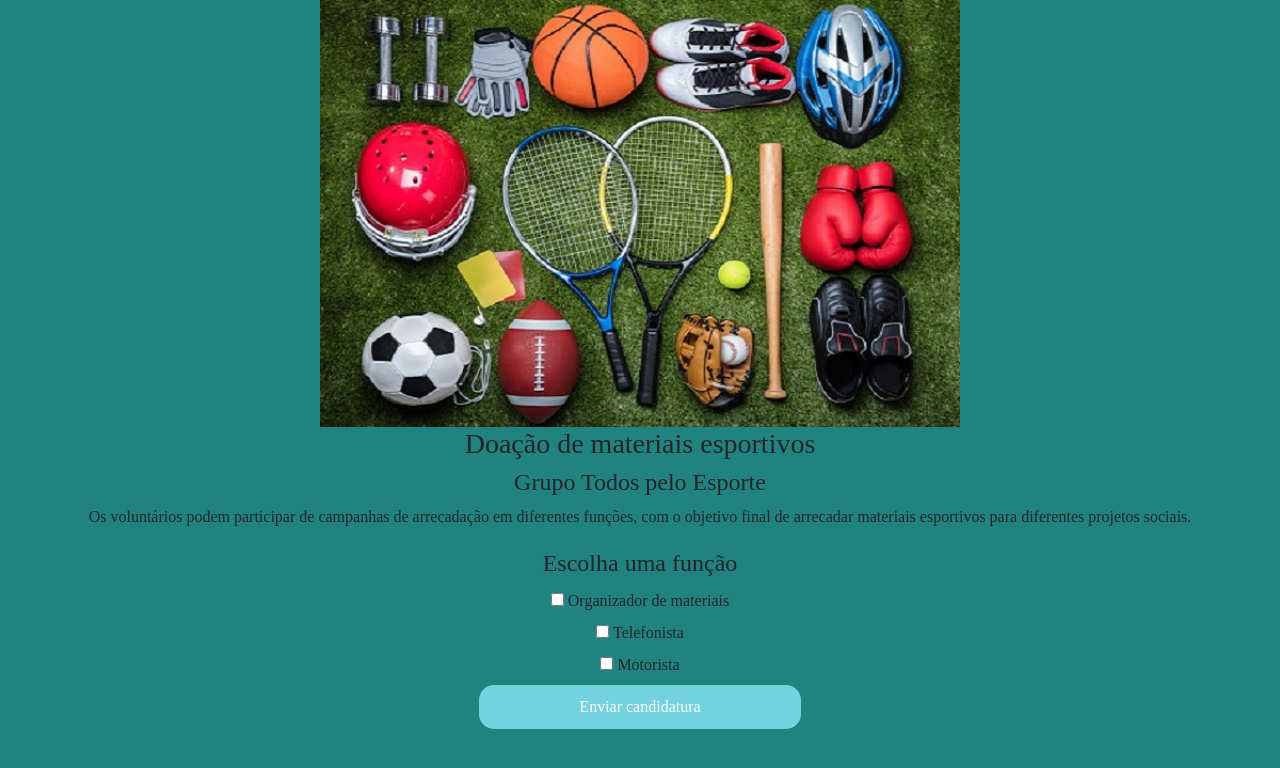
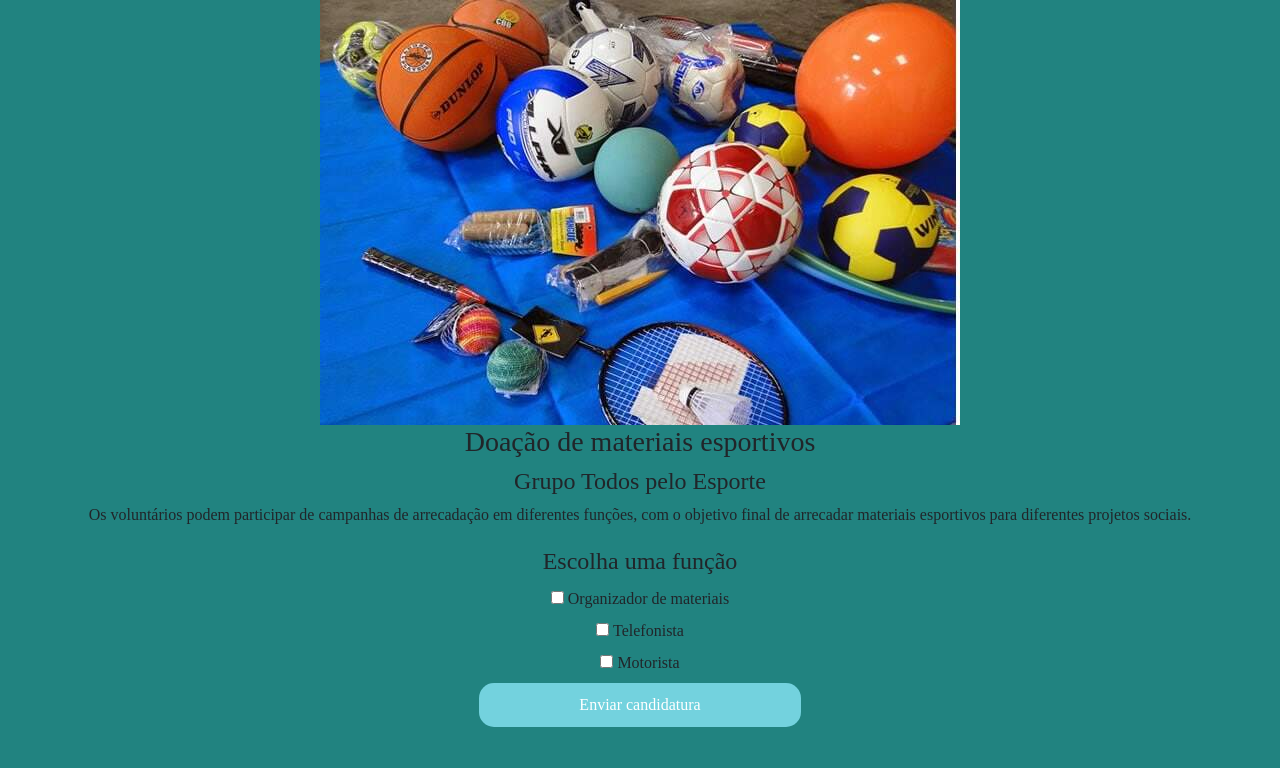
Before and after one commit to fabiosuehara/doeaki, a plain HTML site: page views/exemplocampanha.html in a window 1280 px wide. Drawn offline with nearby package versions, Linux system fonts and the light colour scheme.

Commit message:
Update exemplocampanha.html

```diff
--- a/views/exemplocampanha.html
+++ b/views/exemplocampanha.html
@@ -13,7 +13,7 @@
     <script defer src="../scripts/candidatura.js"></script>
   </head>
   <body>
-    <img src="../static/images/FOTO-7.jpg" class="campanha-imagem" />
+    <img src="../static/images/FOTO-15.jpg" class="campanha-imagem" />
     <div class="campanha-descricao">
         <h3>Doação de materiais esportivos</h2>
         <h4>Grupo Todos pelo Esporte</h3>
```
